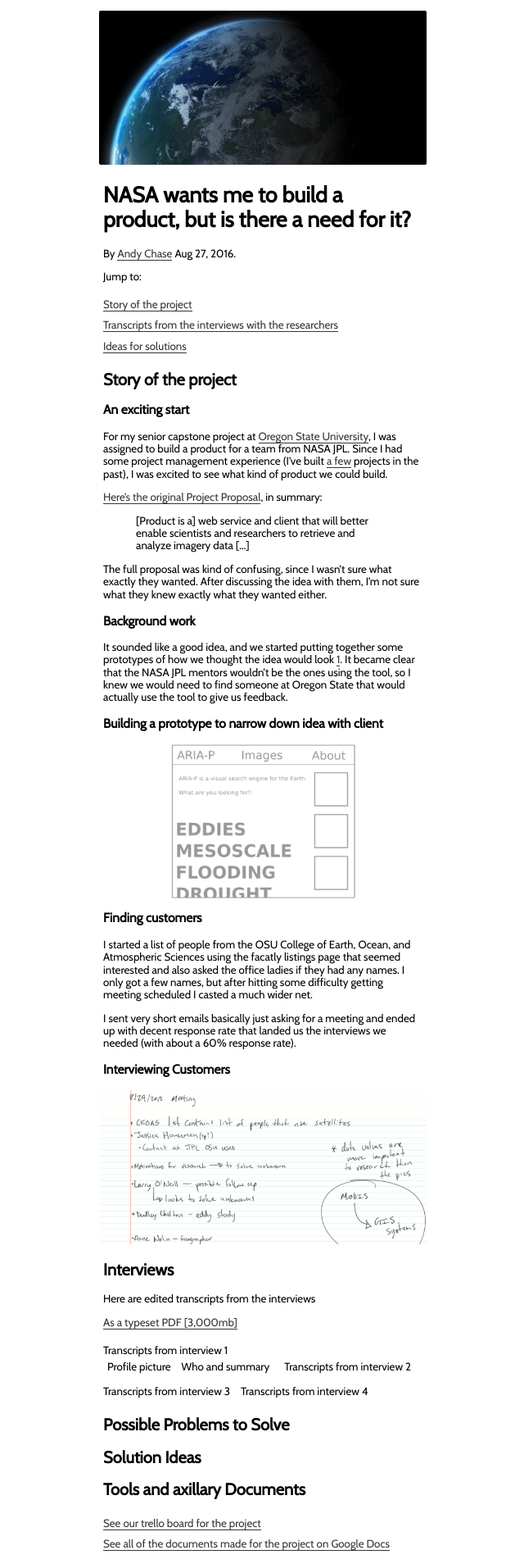
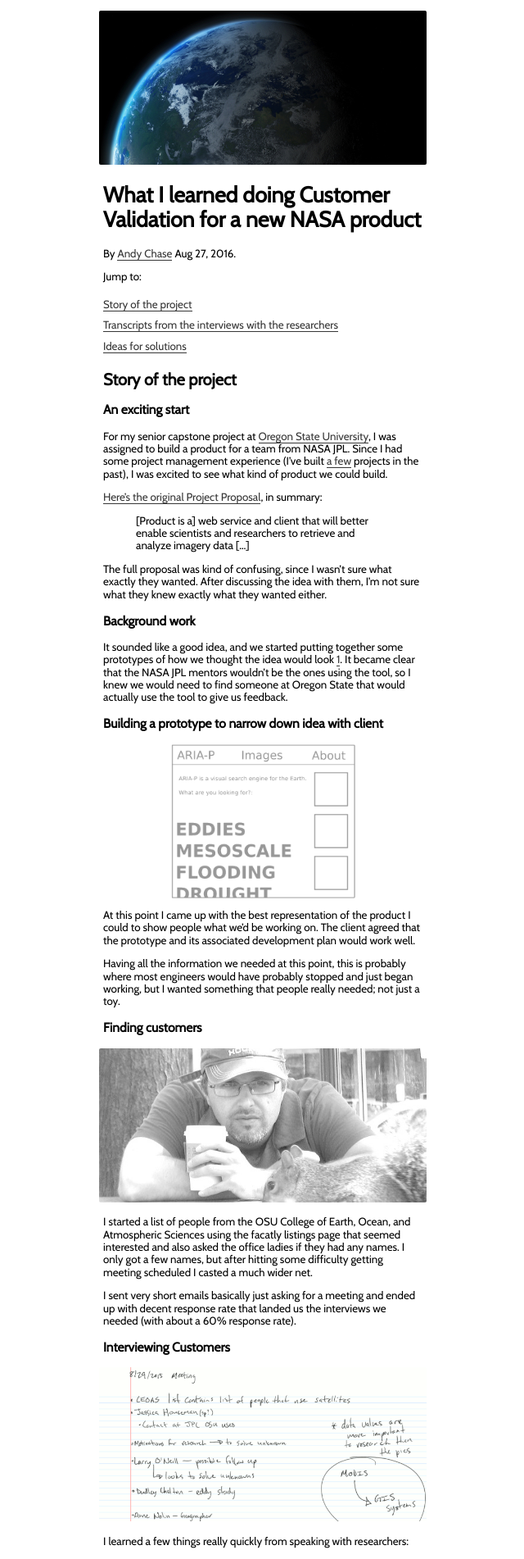
Before and after one commit to andychase/andychase.github.io, a Jekyll site: the page built from _posts/2016-08-27-building-a-product-for-nasa.md, in a window 1280 px wide. Shown: the top 1902 px of the page at 82% size, without its empty margins (319-959 px from the left). Built offline with Jekyll 4.4.1, drawn with Linux system fonts in a browser that asks for light colours; nearby versions of some CDN libraries; some of the changed text lies outside the part shown.

Commit message:
aria draft

```diff
--- a/_layouts/default.html
+++ b/_layouts/default.html
@@ -76,6 +76,8 @@
       padding-left: 5px;
     }
     .rss-subscribe {margin: 0;}
+    .show-bullets, .show-bullets ul {list-style: circle; margin-left: 20px;}
+    .show-bullets li {display: list-item;}
     </style>
 </head>
 <body>
--- a/_posts/2016-08-27-building-a-product-for-nasa.md
+++ b/_posts/2016-08-27-building-a-product-for-nasa.md
@@ -1,11 +1,11 @@
 ---
 layout: post
-title: NASA wants me to build a product, but is there a need for it?
+title: 5 solvable tech problems researchers have
 ---
 
 ![Image of Earth](/assets/aria_assets/cover.jpg){: width="400px" height="188px"}
 
-# NASA wants me to build a product, but is there a need for it?
+# What I learned doing Customer Validation for a new NASA product
 
 By [Andy Chase](https://andychase.me) Aug 27, 2016.
 
@@ -35,9 +35,13 @@ It sounded like a good idea, and we started putting together some prototypes of
 
 ![Image of Earth](/assets/aria_assets/prototype_1.png){: width="225px" height="188px" style="opacity: 0.4; margin: auto; width: 225px; display: block;"}
 
+At this point I came up with the best representation of the product I could to show people what we'd be working on. The client agreed that the prototype and its associated development plan would work well.
 
+Having all the information we needed at this point, this is probably where most engineers would have probably stopped and just began working, but I wanted something that people really needed; not just a toy.
 
 ### Finding customers
+
+![ak observes nature](/assets/aria_assets/ak_observes_nature.jpg){: width="400px" height="188px"}
 
 I started a list of people from the OSU College of Earth, Ocean, and Atmospheric Sciences using the facatly listings page that seemed interested and also asked the office ladies if they had any names. I only got a few names, but after hitting some difficulty getting meeting scheduled I casted a much wider net.
 
@@ -47,6 +51,17 @@ I sent very short emails basically just asking for a meeting and ended up with d
 
 ![Image of Earth](/assets/aria_assets/notes_1.png){: width="400px" height="188px" style="opacity: .9;"}
 
+I learned a few things really quickly from speaking with researchers:
+
+* They love to talk and give their opinion on things
+* Keeping notes was impossible for these long meetings. I quickly switched to audio recording and transcribing which I had learned from my anthropology. This was important for a lot of reasons
+	* I could go back and make connections that I wouldn't have otherwised remembered
+	* Direct quotes was more convincing to my client my general opinion
+* The researchers generally didn't seem to like talking about my prototypes
+	* When generalizing the topic to see if the problem in general was one they needed solving, they gave me the information I needed
+{: .show-bullets}
+
+### Reporting problems and pivoting
 
 
 
```
Also changed, not shown: assets/aria_assets/ak_observes_nature.jpg (added).
